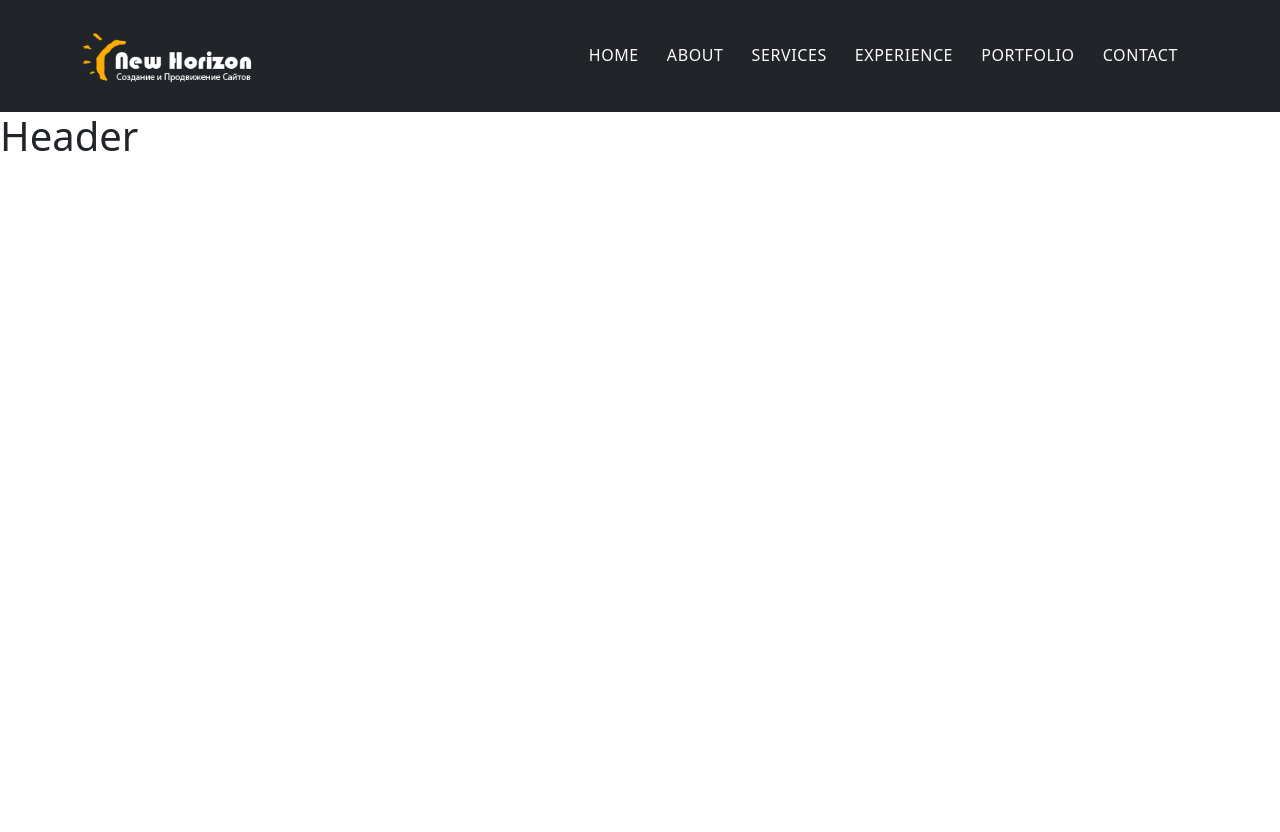
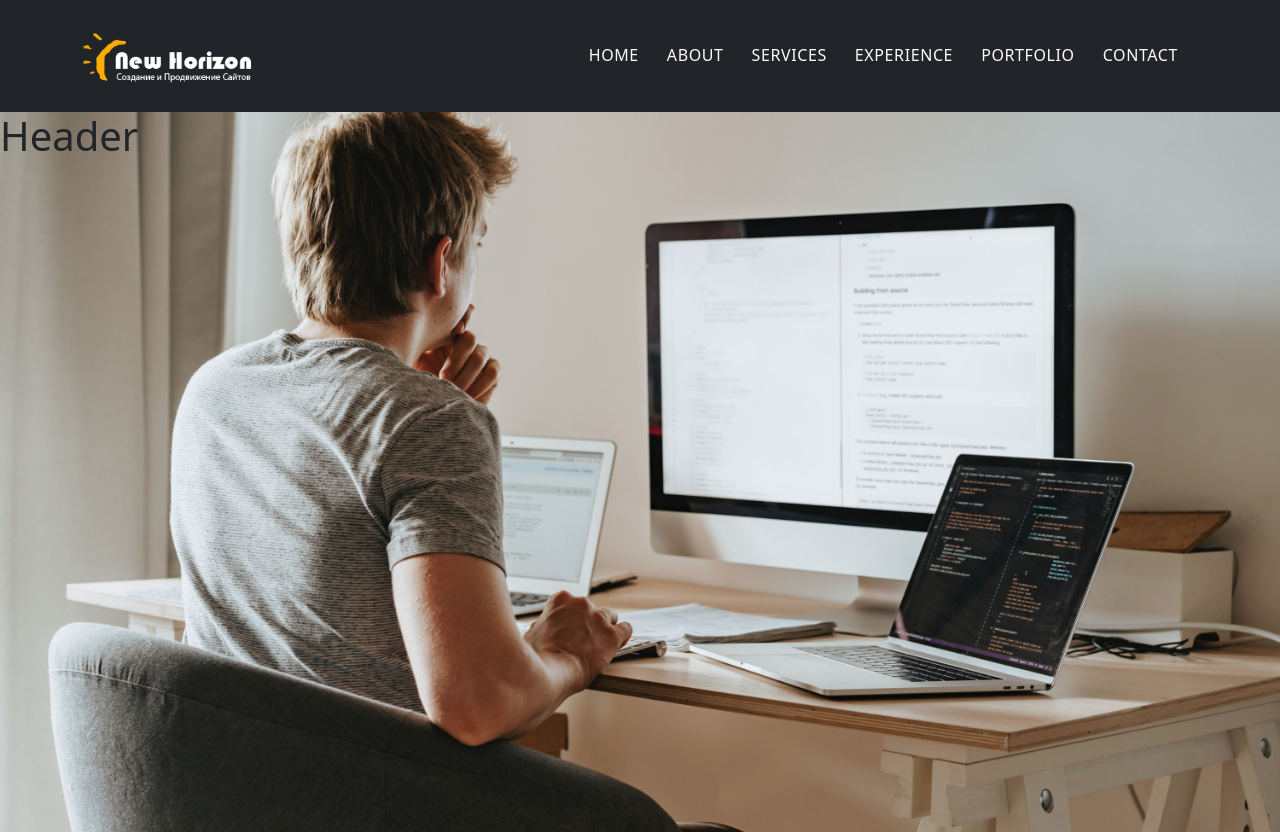
Before and after one commit to maxalsol/final_project_spiced, a React (Create React App) app: page / in a window 1280 px wide. Before the commit the page ends 800 px from the top, so only its background shows below. Built offline with nearby package versions, Linux system fonts and the light colour scheme.

Commit message:
background implemented

```diff
--- a/src/App.css
+++ b/src/App.css
@@ -45,3 +45,12 @@ nav ul li {
 .nav-hamburger {
     color: snow;
 }
+
+/** HEADER **/
+.header-wrapper {
+    background: url(header.jpg) no-repeat;
+    background-position: center;
+    background-size: cover;
+    height: 90vh;
+    position: relative;
+}
```
Also changed, not shown: src/header.jpg (added).
